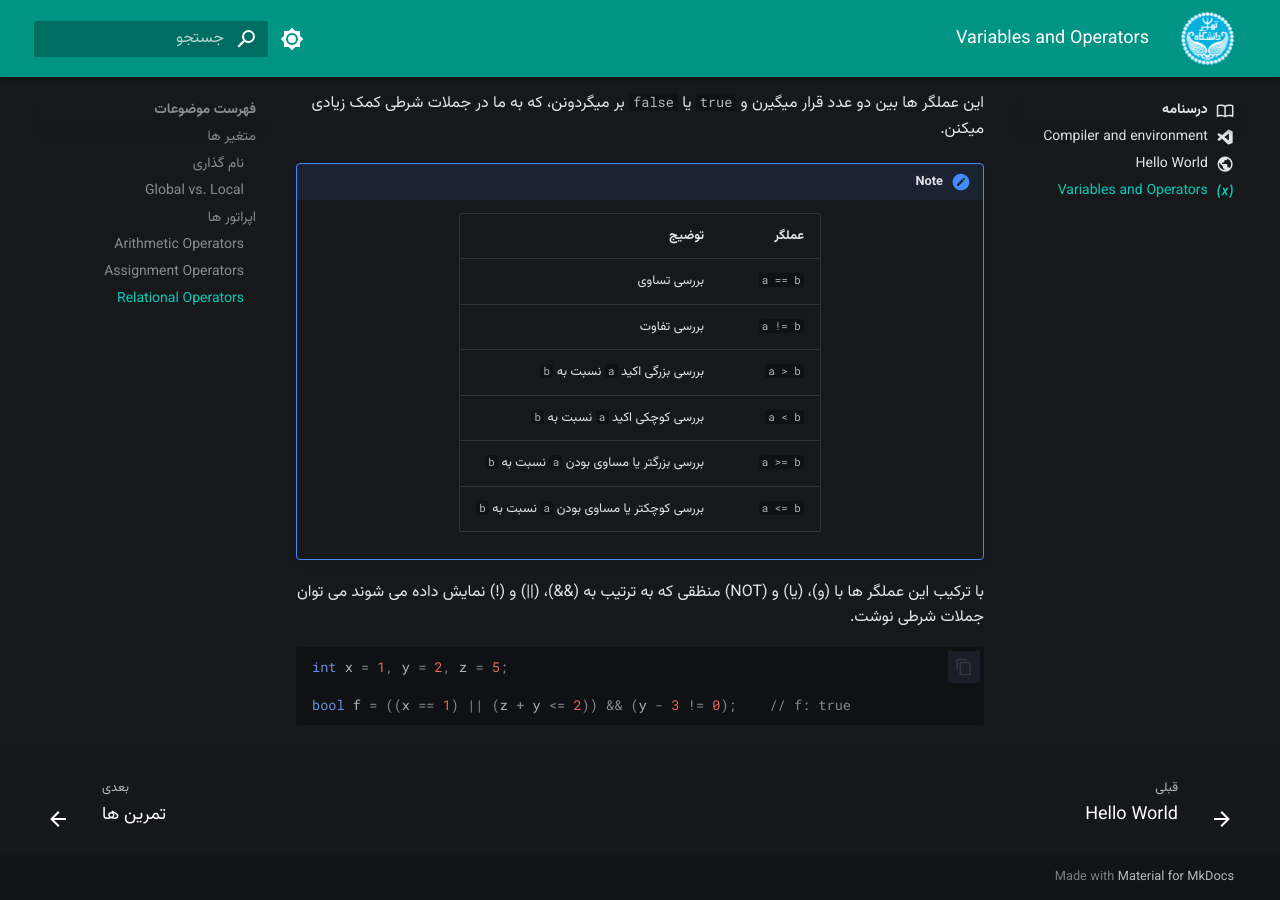
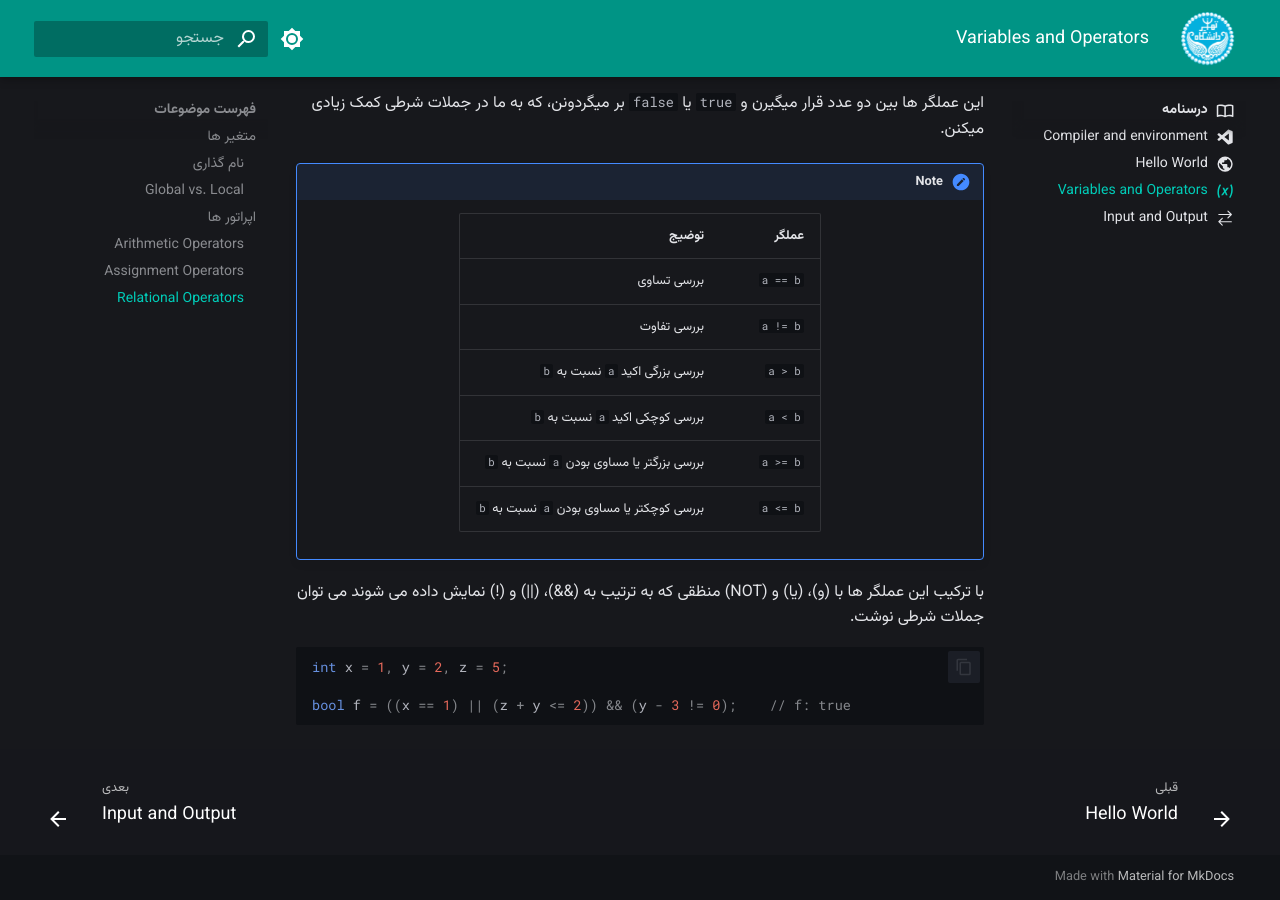
Before and after one commit to UTengsci/bp, an MkDocs documentation site: the page built from docs/content/variablesAndOperators.md, in a window 1280 px wide and 900 px high, scrolled down 5419 px. Built offline with MkDocs 1.6.1 and Material for MkDocs 9.7.7, drawn with Linux system fonts in a browser that asks for light colours.

Commit message:
Add input/output navigation

```diff
--- a/mkdocs.yml
+++ b/mkdocs.yml
@@ -6,6 +6,7 @@ nav:
     - Compiler and environment: content/compilerAndEnv.md
     - Hello World: content/helloWorld.md
     - Variables and Operators: content/variablesAndOperators.md
+    - Input and Output: content/inputOutput.md
   - تمرین ها:
     - blog/index.md
 
```
Also changed, not shown: docs/content/inputOutput.md (added, +3 -0 lines).
